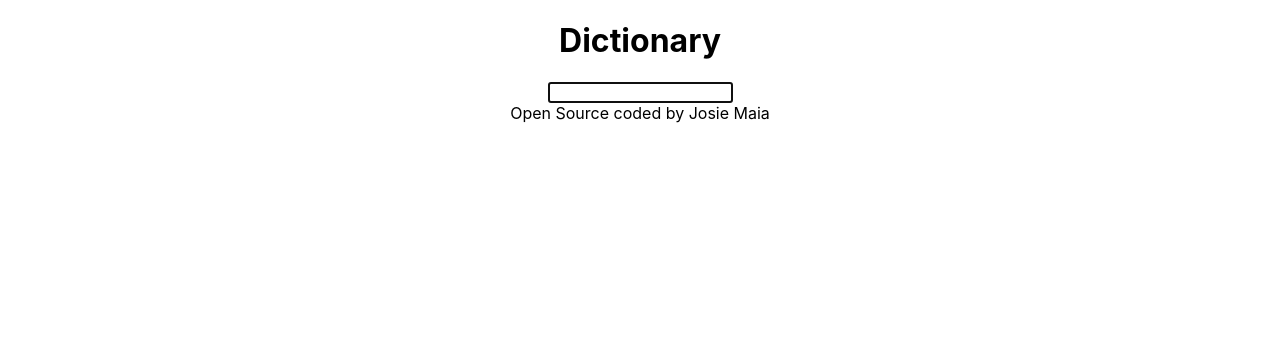
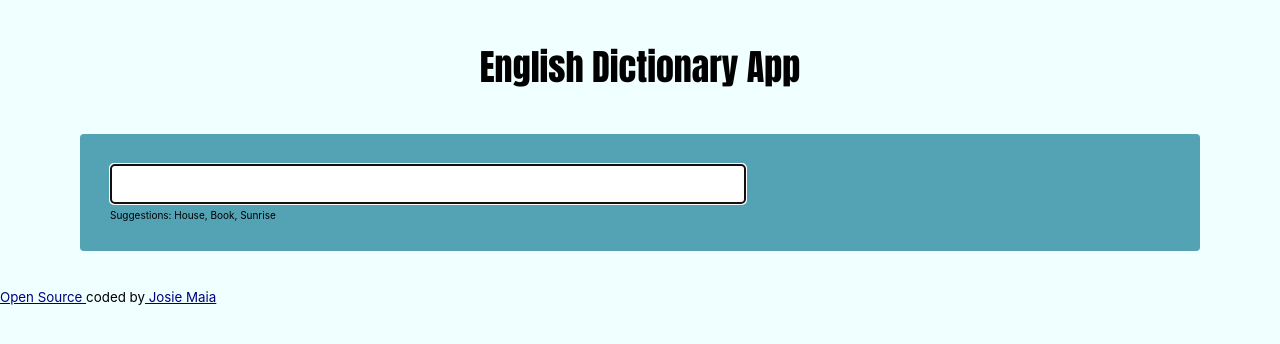
Before and after one commit to sweetjosie/react-dictionary, a React (Create React App) app in the folder dictionary-app/: page / in a window 1280 px wide. Shown: the top 344 px of the page. Built offline with nearby package versions, Linux system fonts and the light colour scheme; no server answers.

Commit message:
dictionary css

```diff
--- a/dictionary-app/package.json
+++ b/dictionary-app/package.json
@@ -3,11 +3,15 @@
   "version": "0.1.0",
   "private": true,
   "dependencies": {
+    "@fortawesome/fontawesome-svg-core": "^6.2.0",
+    "@fortawesome/free-solid-svg-icons": "^6.2.0",
+    "@fortawesome/react-fontawesome": "^0.2.0",
     "@testing-library/jest-dom": "^5.16.5",
     "@testing-library/react": "^13.4.0",
     "@testing-library/user-event": "^13.5.0",
     "axios": "^1.1.2",
     "bootstrap": "^5.2.2",
+    "font-awesome": "^4.7.0",
     "react": "^18.2.0",
     "react-dom": "^18.2.0",
     "react-scripts": "5.0.1",
--- a/dictionary-app/src/App.css
+++ b/dictionary-app/src/App.css
@@ -1,3 +1,13 @@
-.App {
+body{
+  background-color:azure ;
+}
+
+a {
+  color: navy;
+}
+.App h1 {
   text-align: center;
+  font-size: 36px;
+  font-family:Impact, Haettenschweiler, 'Arial Narrow Bold', sans-serif;
+  margin: 40px;
 }
--- a/dictionary-app/src/App.js
+++ b/dictionary-app/src/App.js
@@ -1,18 +1,28 @@
 
 import './App.css';
 import Dictionary from "./Dictionary.js";
+
 
 function App() {
   return (
     <div className="App">
       <div className='container'>
       <header className="App-header">
-      <h1>Dictionary</h1>
+       <h1 >
+            English Dictionary App
+          </h1>
       <main>
-      <Dictionary/>
+      <Dictionary defaultKeyword="sunset"/>
       </main>
       </header>
-      <footer className='text-center'> Open Source coded by Josie Maia</footer>
+      <br/>
+      <footer className='text-center'>
+        <small>
+          <a href='https://github.com/sweetjosie/react-dictionary' target="_blank" rel="noreferrer" >Open Source </a>
+          coded by
+          <a href='https://stellar-toffee-0a15c6.netlify.app/' target="_blank" rel="noreferrer" > Josie Maia</a>
+          </small>
+        </footer>
     </div>
     </div>
   );
--- a/dictionary-app/src/Dictionary.css
+++ b/dictionary-app/src/Dictionary.css
@@ -1,3 +1,18 @@
-.Dictionary{
-    font-family: 'Times New Roman', Times, serif;
+.Dictionary section{
+   background-color: rgba(13, 121, 148, 0.685);
+   padding: 30px;
+   border-radius: 4px;
+   margin: 15px 80px;
+
 }
+.Dictionary input{
+    width:60%;
+    height: 40px;
+    color: #333;
+    border: 1px solid;
+    border-radius: 4px;
+}
+.hint{
+    margin-top: 5px;
+    font-size: 10px;
+}
--- a/dictionary-app/src/Dictionary.js
+++ b/dictionary-app/src/Dictionary.js
@@ -3,38 +3,52 @@ import "./Dictionary.css";
 import axios from "axios";
 import Results from "./Results.js";
 
-export default function Dictionary(){
-    let [keyword, setKeyword] = useState("")
+export default function Dictionary(props){
+    let [keyword, setKeyword] = useState(props.defaultKeyword);
     let [results, setResults] = useState(null);
+    let [loaded, setLoaded] =useState(false);
 
     function handleResponse(response){
 
         setResults(response.data[0]);
     }
-
-    function search(event){
-        event.preventDefault();
-
-        // source:https://dictionaryapi.dev/
+    function search(){
+// source:https://dictionaryapi.dev/
          let apiUrl = `https://api.dictionaryapi.dev/api/v2/entries/en/${keyword}`   ;
          axios.get(apiUrl).then(handleResponse);
         }
+    function handleSubmit(event){
+        event.preventDefault();
+           search();
+    }
 
     function storeKyeword(event){
         setKeyword(event.target.value);
 
     }
 
+    function load(){
+        setLoaded(true);
+        search();
+    }
+      if(loaded){
     return (
     <div className="Dictionary">
 
-
-        <form onSubmit={search}>
+       <section>
+        <form onSubmit={handleSubmit}>
             <input type="search"
             onChange={storeKyeword}
             autoFocus={true}/>
         </form>
+        <div className="hint"> Suggestions: House, Book, Sunrise</div>
+        </section>
+
         <Results results={results}/>
          </div>
     )  ;
+} else{
+    load();
+    return "Loading";
 }
+}
--- a/dictionary-app/src/Phonetics.js
+++ b/dictionary-app/src/Phonetics.js
@@ -1,13 +1,21 @@
 import React from "react";
+import { FontAwesomeIcon } from "@fortawesome/react-fontawesome";
+
+
 
 export default function Phonetics(props){
     return (
         <div className="Phonetics">
+
             <a href={props.phonetic.audio} target="_blank" rel="noreferrer">
-            listen icon
+
+         <FontAwesomeIcon icon="fa-solid fa-play" />
+   Listen Here
+
             </a>
             <br/>
             {props.phonetic.text}
         </div>
     );
 }
+// <FontAwesomeIcon icon="fa-solid fa-play" />
--- /dev/null
+++ b/dictionary-app/src/Results.css
@@ -0,0 +1,5 @@
+.Results h2{
+    font-size: 36px;
+    font-weight: bold;
+    line-height: 1.5;
+}
--- a/dictionary-app/src/Results.js
+++ b/dictionary-app/src/Results.js
@@ -1,14 +1,17 @@
 import React from "react";
 import Meaning from "./Meaning.js";
 import Phonetics from "./Phonetics.js"
+import "./Results.css";
 
 
 
 export default function Results(props){
     if (props.results){
 
-        return ( <div className="Results">
-            <h2>{props.results.word}</h2>
+        return (
+        <div className="Results">
+            <section>
+                 <h2>{props.results.word}</h2>
             {props.results.phonetics.map(function(phonetic, index){
                 return (
                     <div key={index}>
@@ -16,12 +19,14 @@ export default function Results(props){
                         </div>
                 );
             })}
+             </section>
+
 
             {props.results.meanings.map(function(meaning,index){
                 return (
-                    <div key= {index}>
+                    <section key= {index}>
                         <Meaning meaning={meaning}/>
-                    </div>
+                    </section>
                 ) //meaning.definitions[0].definition;
 
             })}
```
Also changed, not shown: 1 other file (tests, documents, lock files or other folders).
